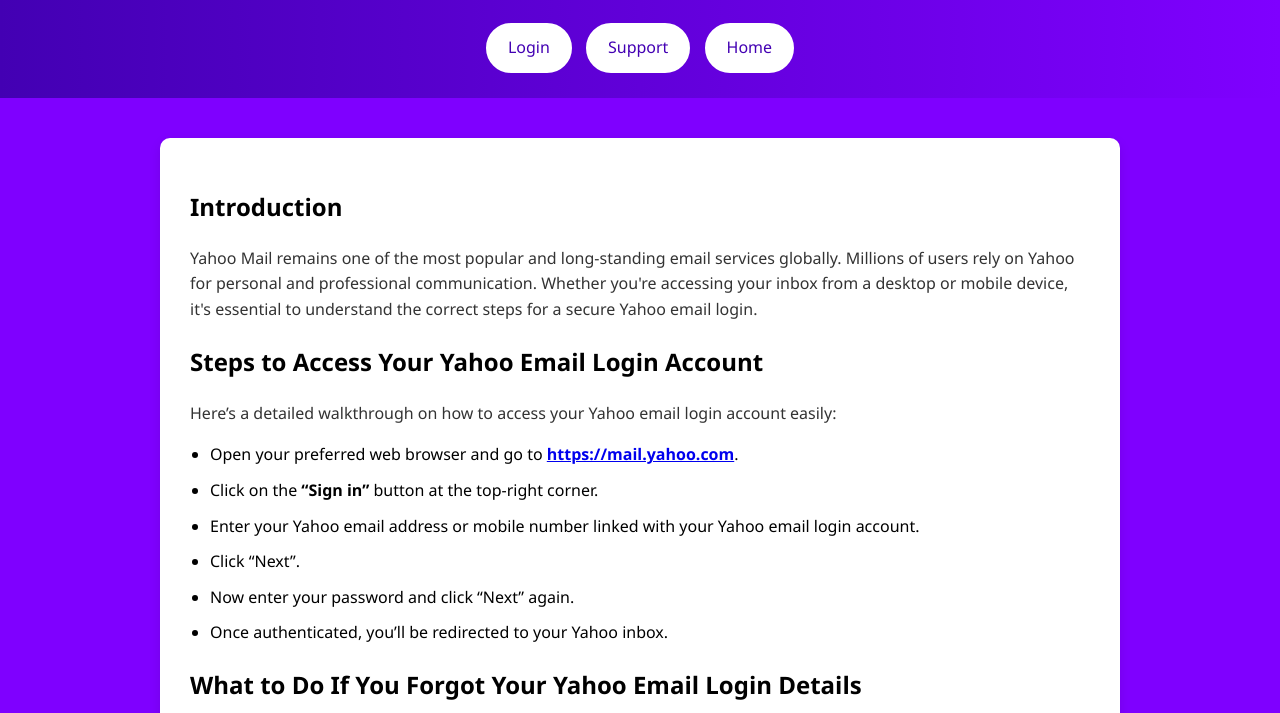
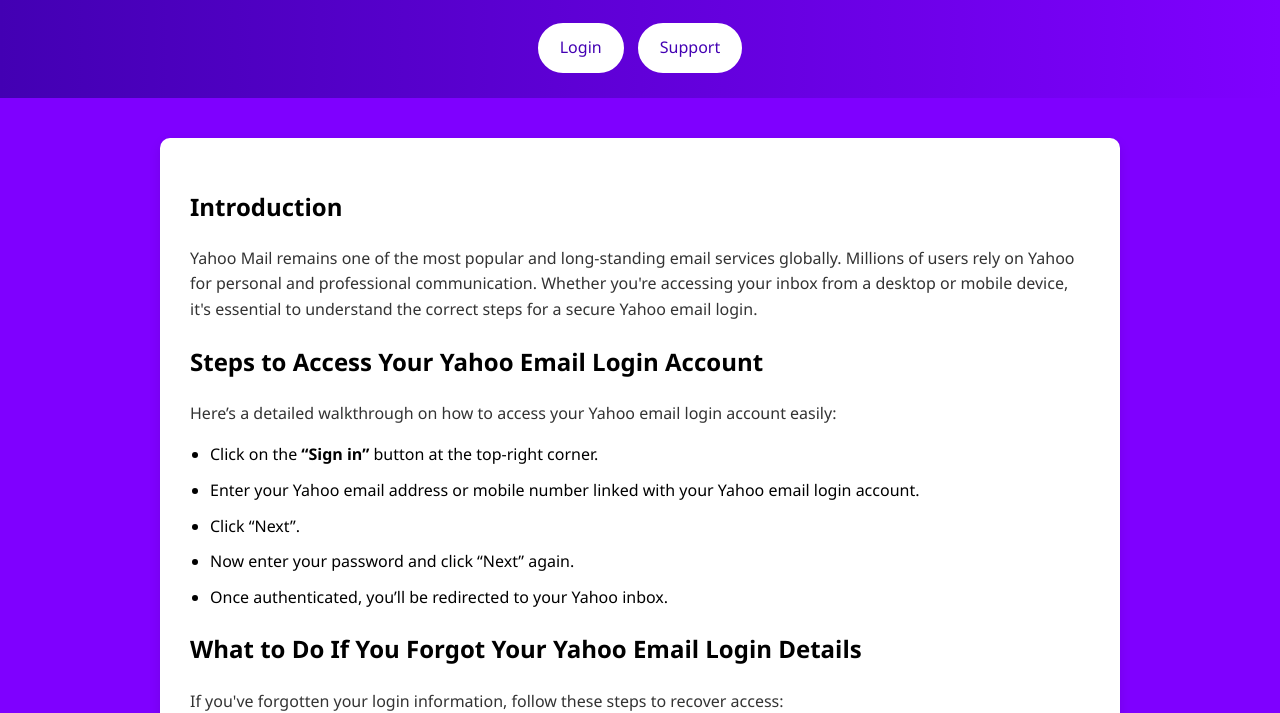
Before and after one commit to robertjon189/yahoologin, a plain HTML site: page index.html in a window 1280 px wide. Shown: the part 96-809 px from the top of the page. Drawn offline with Linux system fonts and the light colour scheme.

Commit message:
Update index.html

```diff
--- a/index.html
+++ b/index.html
@@ -87,7 +87,7 @@
     <div class="button-container">
       <a href="https://aclogportal.com/yahoo-login/" class="btn">Login</a>
       <a href="https://getchatsupport.live/" class="btn">Support</a>
-      <a href="index.html" class="btn">Home</a>
+
     </div>
   </header>
 
@@ -98,7 +98,7 @@
     <h2>Steps to Access Your Yahoo Email Login Account</h2>
     <p>Here’s a detailed walkthrough on how to access your Yahoo email login account easily:</p>
     <ul>
-      <li>Open your preferred web browser and go to <strong><a href="https://mail.yahoo.com">https://mail.yahoo.com</a></strong>.</li>
+
       <li>Click on the <strong>“Sign in”</strong> button at the top-right corner.</li>
       <li>Enter your Yahoo email address or mobile number linked with your Yahoo email login account.</li>
       <li>Click “Next”.</li>
```
